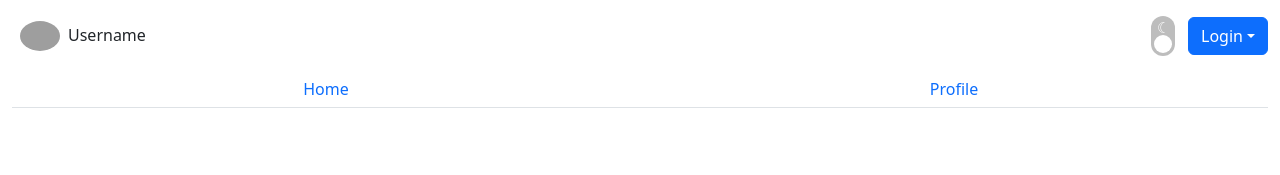
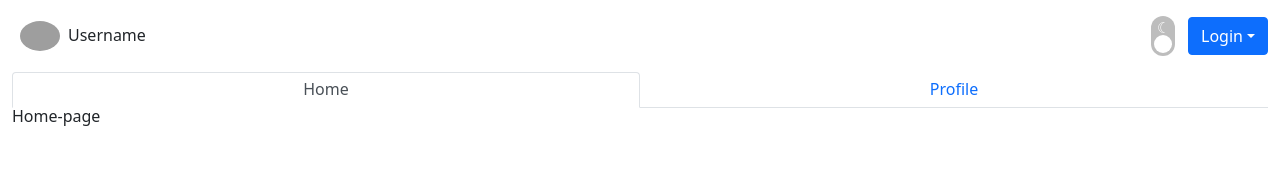
Before and after one commit to 100Mihanik/course_project, a React (Create React App) app in the folder client/: page / in a window 1280 px wide. Shown: the top 175 px of the page. Built offline with nearby package versions, Linux system fonts and the light colour scheme; grey boxes are pictures that could not be loaded.

Commit message:
fixed a bag intro a connection of bootstrap-module

```diff
--- a/client/package.json
+++ b/client/package.json
@@ -6,12 +6,13 @@
     "@testing-library/jest-dom": "^5.16.2",
     "@testing-library/react": "^12.1.3",
     "@testing-library/user-event": "^13.5.0",
+    "bootstrap": "^5.1.3",
     "react": "^17.0.2",
     "react-bootstrap": "^2.1.2",
     "react-dom": "^17.0.2",
     "react-redux": "^7.2.6",
     "react-router-dom": "^6.2.1",
-    "react-scripts": "5.0.0",
+    "react-scripts": "^5.0.0",
     "redux": "^4.1.2",
     "web-vitals": "^2.1.4"
   },
--- a/client/src/App.js
+++ b/client/src/App.js
@@ -11,7 +11,7 @@ function App() {
       <Container fluid='xxl'>
         <Header />
         <Routes>
-          <Route path="/home" element={<Home />} />
+          <Route path="/" element={<Home />} />
           <Route path="/profile" element={<ProfileContainer />} />
         </Routes>
       </Container>
--- a/client/src/Components/Header/Header.jsx
+++ b/client/src/Components/Header/Header.jsx
@@ -43,7 +43,7 @@ function Header() {
       {/* ___NAVIGATION___ */}
       <Nav justify variant="tabs">
         <Nav.Item>
-          <Nav.Link exact="false" to="/home" as={NavLink} eventKey="/home">
+          <Nav.Link exact="false" to="/" as={NavLink} eventKey="/">
             Home
           </Nav.Link>
         </Nav.Item>
```
Also changed, not shown: 1 other file (tests, documents, lock files or other folders).
